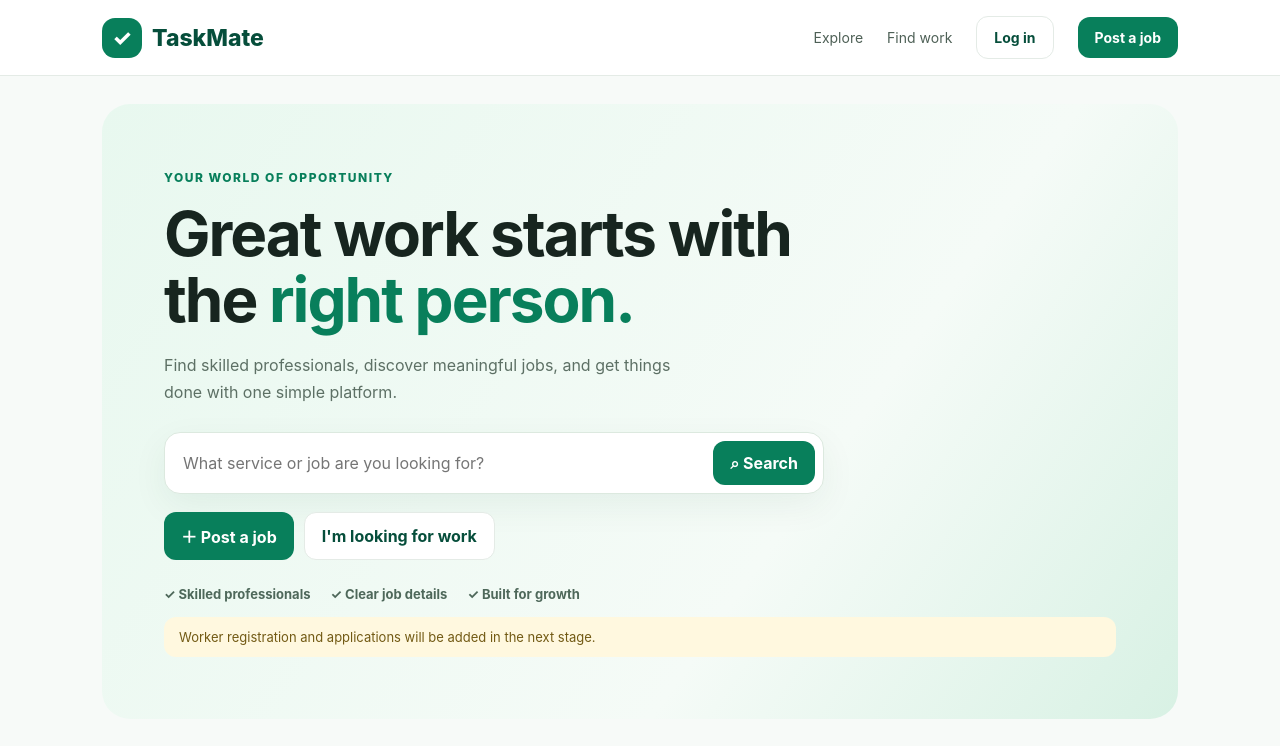
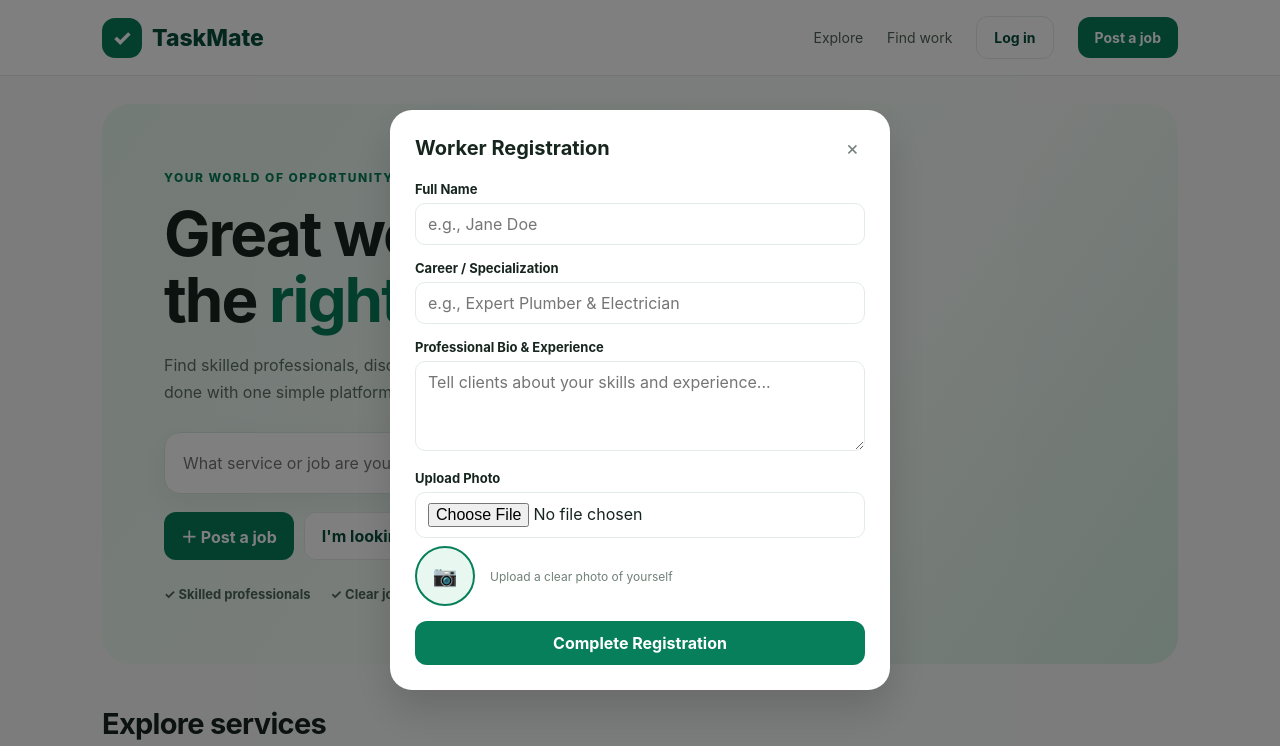
Before and after one commit to njoguemmanuel04-lgtm/taskmate-global, a plain HTML site: page index.html in a window 1280 px wide. Both pictures are taken after a click on the button "I'm looking for work". Shown: the top 746 px of the page. Drawn offline with Linux system fonts and the light colour scheme; no server answers.

Commit message:
Update index.html

```diff
--- a/index.html
+++ b/index.html
@@ -269,6 +269,7 @@
       place-items: center;
       z-index: 100;
       padding: 20px;
+      overflow-y: auto;
     }
     .modal-backdrop.open { display: grid; }
     .modal {
@@ -279,6 +280,7 @@
       padding: 25px;
       box-shadow: 0 20px 40px rgba(0,0,0,0.15);
       animation: modalFade .2s ease-out;
+      margin: auto;
     }
     @keyframes modalFade {
       from { opacity: 0; transform: translateY(10px); }
@@ -305,6 +307,26 @@
       border-color: var(--green);
     }
     .form-group textarea { resize: vertical; height: 90px; }
+
+    /* Photo Preview Styles */
+    .photo-preview-wrapper {
+      display: flex;
+      align-items: center;
+      gap: 15px;
+      margin-top: 8px;
+    }
+    .profile-photo-preview {
+      width: 60px;
+      height: 60px;
+      border-radius: 50%;
+      object-fit: cover;
+      background: var(--mint);
+      border: 2px solid var(--green);
+      display: grid;
+      place-items: center;
+      color: var(--dark);
+      font-size: 20px;
+    }
 
     footer {
       background: white;
@@ -469,6 +491,39 @@
     </div>
   </div>
 
+  <!-- Worker Registration / Career Modal -->
+  <div class="modal-backdrop" id="workerModal">
+    <div class="modal">
+      <div class="modal-header">
+        <h3>Worker Registration</h3>
+        <button class="close-btn" id="closeWorkerModal">&times;</button>
+      </div>
+      <form id="workerForm">
+        <div class="form-group">
+          <label for="workerName">Full Name</label>
+          <input type="text" id="workerName" placeholder="e.g., Jane Doe" required>
+        </div>
+        <div class="form-group">
+          <label for="workerCareer">Career / Specialization</label>
+          <input type="text" id="workerCareer" placeholder="e.g., Expert Plumber & Electrician" required>
+        </div>
+        <div class="form-group">
+          <label for="workerBio">Professional Bio & Experience</label>
+          <textarea id="workerBio" placeholder="Tell clients about your skills and experience..." required></textarea>
+        </div>
+        <div class="form-group">
+          <label for="workerPhoto">Upload Photo</label>
+          <input type="file" id="workerPhoto" accept="image/*" required>
+          <div class="photo-preview-wrapper">
+            <div class="profile-photo-preview" id="photoPreview">📷</div>
+            <span style="font-size:12px; color:var(--muted);">Upload a clear photo of yourself</span>
+          </div>
+        </div>
+        <button type="submit" class="btn primary" style="width: 100%;">Complete Registration</button>
+      </form>
+    </div>
+  </div>
+
   <footer>
     <div class="foot">
       <span><strong style="color:#064e3b">TaskMate</strong> — Real people. Real skills. Real work.</span>
@@ -508,6 +563,7 @@
     const jobGrid = document.getElementById("jobGrid");
     const notice = document.getElementById("notice");
     const jobModal = document.getElementById("jobModal");
+    const workerModal = document.getElementById("workerModal");
 
     function showNotice(message) {
       notice.textContent = message;
@@ -517,6 +573,9 @@
 
     function openModal() { jobModal.classList.add("open"); }
     function closeModal() { jobModal.classList.remove("open"); }
+
+    function openWorkerModal() { workerModal.classList.add("open"); }
+    function closeWorkerModal() { workerModal.classList.remove("open"); }
 
     async function fetchJobs() {
       try {
@@ -594,6 +653,36 @@
     document.getElementById("closeModal").addEventListener("click", closeModal);
     jobModal.addEventListener("click", (e) => { if (e.target === jobModal) closeModal(); });
 
+    // Worker Modal Action Handlers
+    document.getElementById("workerBtn").addEventListener("click", openWorkerModal);
+    document.getElementById("joinBtn").addEventListener("click", openWorkerModal);
+    document.getElementById("closeWorkerModal").addEventListener("click", closeWorkerModal);
+    workerModal.addEventListener("click", (e) => { if (e.target === workerModal) closeWorkerModal(); });
+
+    // Photo Preview Handler
+    document.getElementById("workerPhoto").addEventListener("change", function(e) {
+      const file = e.target.files[0];
+      const preview = document.getElementById("photoPreview");
+      if (file) {
+        const reader = new FileReader();
+        reader.onload = function(event) {
+          preview.innerHTML = `<img src="${event.target.result}" style="width:100%; height:100%; border-radius:50%; object-fit:cover;">`;
+        };
+        reader.readAsDataURL(file);
+      }
+    });
+
+    // Submit Worker Form
+    document.getElementById("workerForm").addEventListener("submit", (e) => {
+      e.preventDefault();
+      const name = document.getElementById("workerName").value;
+      const career = document.getElementById("workerCareer").value;
+      closeWorkerModal();
+      document.getElementById("workerForm").reset();
+      document.getElementById("photoPreview").innerHTML = "📷";
+      showNotice(`Success! Worker profile registered for ${name} (${career}).`);
+    });
+
     // Submit Job Form logic with API fallback
     document.getElementById("postJobForm").addEventListener("submit", async (e) => {
       e.preventDefault();
@@ -656,8 +745,6 @@
     });
 
     document.getElementById("loginBtn").addEventListener("click", () => showNotice("Login will be connected to secure authentication in the next stage."));
-    document.getElementById("workerBtn").addEventListener("click", () => showNotice("Worker registration and applications will be added in the next stage."));
-    document.getElementById("joinBtn").addEventListener("click", () => showNotice("Worker sign-up will be enabled after authentication is connected."));
 
     document.getElementById("year").textContent = new Date().getFullYear();
     renderCategories();
```
